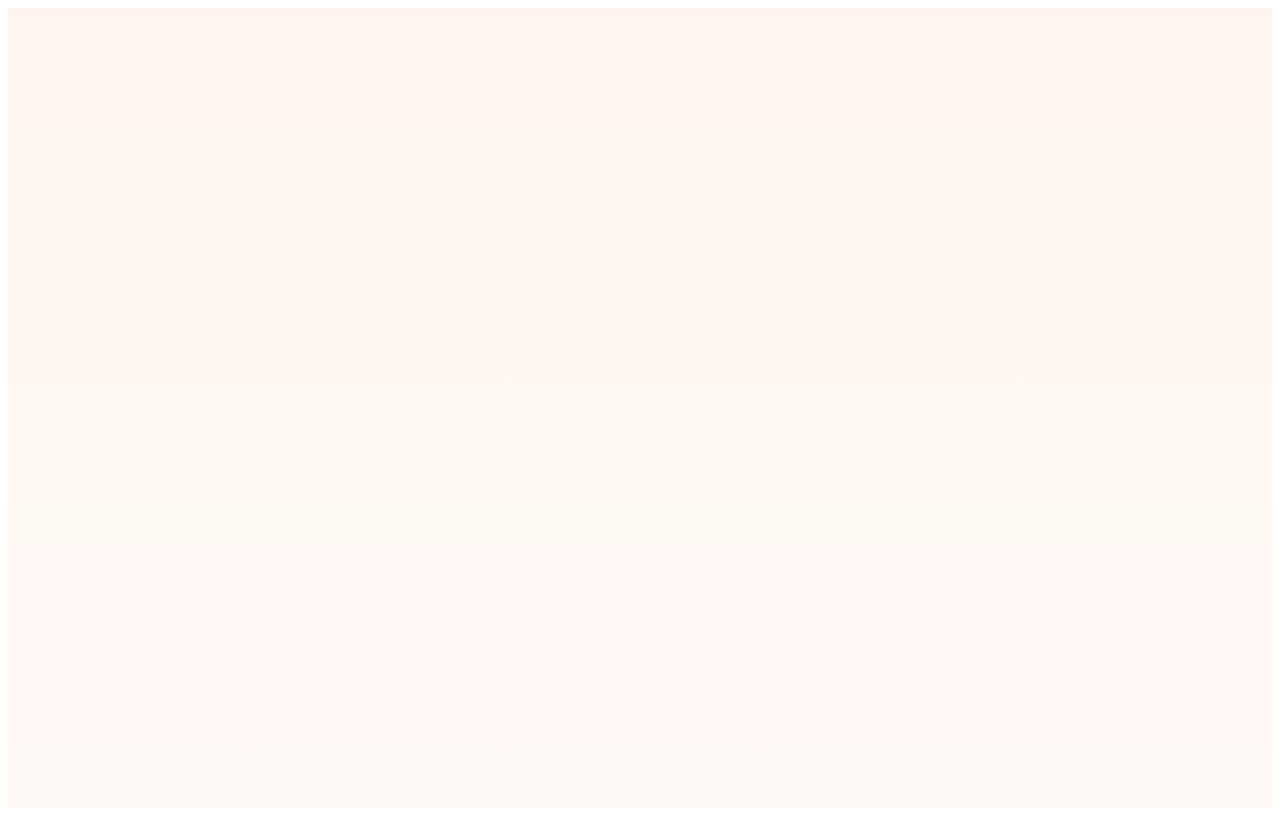
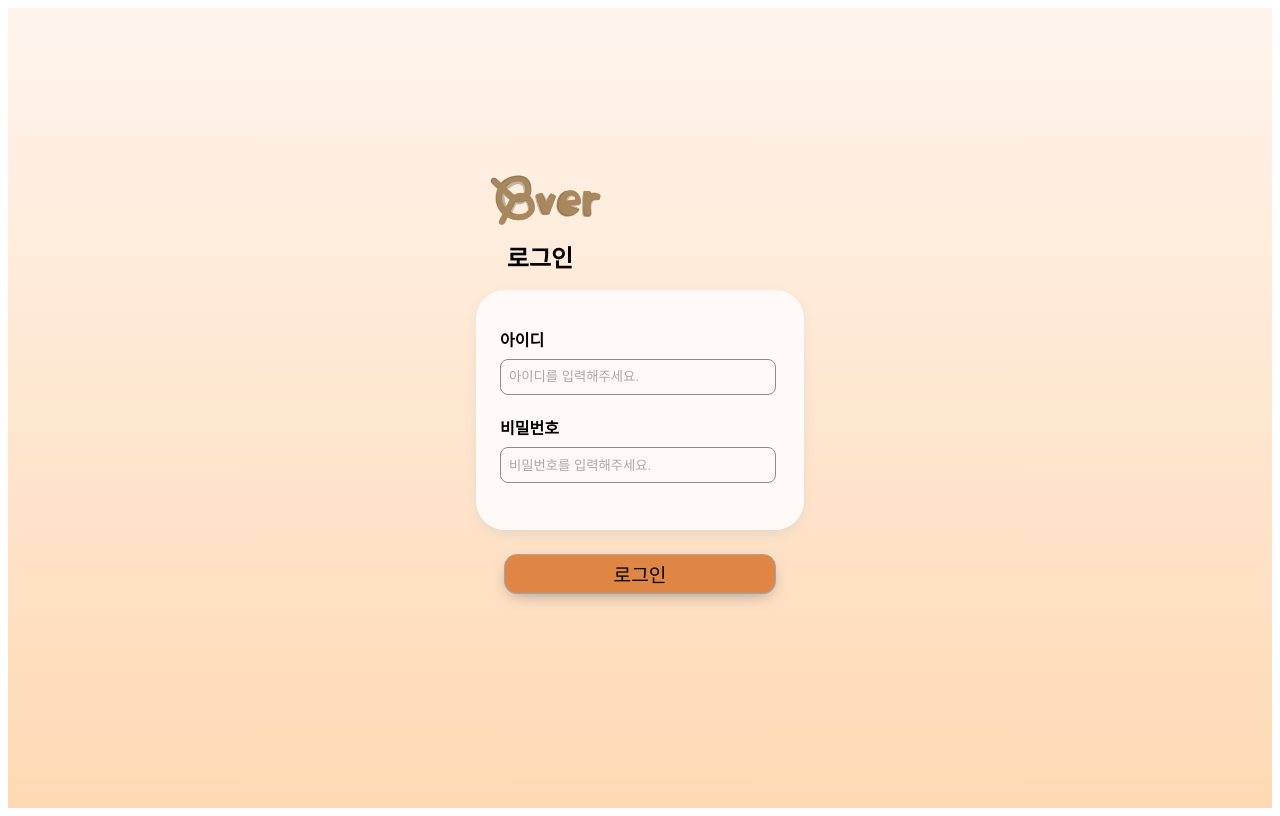
Before and after one commit to seojin-kim12/Front, a React (Create React App) app: page /login in a window 1280 px wide. Built offline with nearby package versions, Linux system fonts and the light colour scheme.

Commit message:
login page add

```diff
--- a/src/pages/Login.jsx
+++ b/src/pages/Login.jsx
@@ -1,17 +1,104 @@
-import axios from 'axios';
-import { Container } from '../styles/global';
+import axios from "axios";
+import { Container } from "../styles/global";
 import { motion } from "framer-motion";
-import React, { useState, useEffect } from 'react';
-import { Link, useNavigate } from 'react-router-dom';
+import React, { useState, useEffect } from "react";
+import { Link, useNavigate } from "react-router-dom";
 import styled from "styled-components";
+import logo from "../assets/logo.png";
+
+const Top = styled.div`
+  display: relative;
+  margin-left: -200px;
+  margin-top: 150px;
+
+  img {
+    width: 8.8rem;
+    height: 4.8rem;
+  }
+
+  p {
+    margin: 0;
+    font-size: 1.5rem;
+    font-weight: 650;
+  }
+`;
+
+const Input = styled.div`
+  display: flex;
+  flex-direction: column;
+  margin-top: 1rem;
+  background-color: #fffaf7;
+  width: 17.5rem;
+  height: 13rem;
+  padding: 1rem 1.5rem;
+  border-radius: 1.8rem;
+  box-shadow: 0 5px 18px -7px #c9c9c9;
+  font-weight: 600;
+
+  p {
+    text-align: left;
+    margin-top: 1.3rem;
+    margin-bottom: 0.5rem;
+    font-weight: 650;
+  }
+
+  input {
+    width: 16.5rem;
+    height: 2rem;
+    border-radius: 0.5rem;
+    border: 1px solid #444444;
+    background-color: #fcf9f8;
+    padding-left: 0.5rem;
+    opacity: 0.6;
+  }
+
+  button {
+    margin-top: 0.6rem;
+    width: 5rem;
+    height: 1.5rem;
+    border-radius: 0.7rem;
+    border: 0.5px solid #6d6d6d;
+    font-size: 0.8rem;
+    font-weight: 500;
+    background-color: #fffaf9;
+  }
+`;
+
+const Button = styled.button`
+  margin-top: 1.5rem;
+  width: 17rem;
+  height: 2.5rem;
+  font-size: 1.2rem;
+  font-weight: 550;
+  border-radius: 0.8rem;
+  border: 1px solid #a5a5a5;
+  background-color: #e08644;
+  box-shadow: 0 5px 18px -7px #838383;
+`;
 
 function Login() {
-    return (
-        <motion.div initial={{ opacity: 0 }} animate={{ opacity: 1 }} exit={{ opacity: 0 }}>
-            <Container>
-
-            </Container>
-        </motion.div>
-    );
-};
+  return (
+    <motion.div
+      initial={{ opacity: 0 }}
+      animate={{ opacity: 1 }}
+      exit={{ opacity: 0 }}
+    >
+      <Container>
+        <Top>
+          <img src={logo} alt="Bver" />
+          <p>로그인</p>
+        </Top>
+        <Input>
+          <p>아이디</p>
+          <input type="text" placeholder="아이디를 입력해주세요." />
+          <p>비밀번호</p>
+          <input type="text" placeholder="비밀번호를 입력해주세요." />
+        </Input>
+        <Link to={"/home"}>
+          <Button>로그인</Button>
+        </Link>
+      </Container>
+    </motion.div>
+  );
+}
 export default Login;
--- a/src/styles/global.jsx
+++ b/src/styles/global.jsx
@@ -1,5 +1,5 @@
-import React, { useState, useEffect } from 'react';
-import { Link, useNavigate } from 'react-router-dom';
+import React, { useState, useEffect } from "react";
+import { Link, useNavigate } from "react-router-dom";
 import styled from "styled-components";
 
 export const Container = styled.div`
@@ -8,7 +8,7 @@ export const Container = styled.div`
   min-height: 100vh;
   position: relative;
   text-align: center;
-    background: linear-gradient(to bottom, #fff4ed, #fff9f6);
+  background: linear-gradient(to bottom, #fff4ed, #ffd9b3);
   background-size: cover;
   -ms-overflow-style: none;
   scrollbar-width: none;
```
Also changed, not shown: 1 other file (tests, documents, lock files or other folders). Lines whose indentation alone changed are shown as unchanged.
